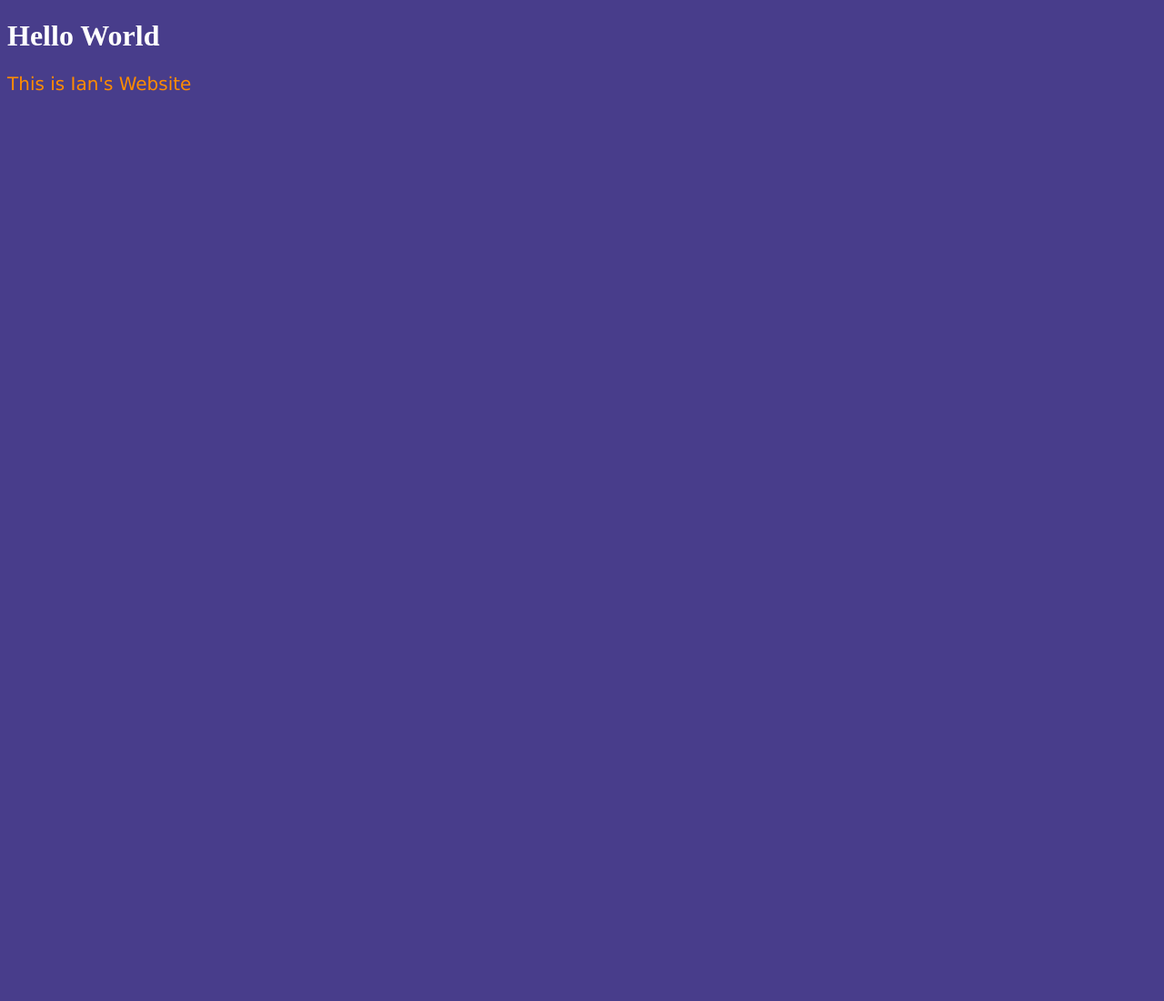
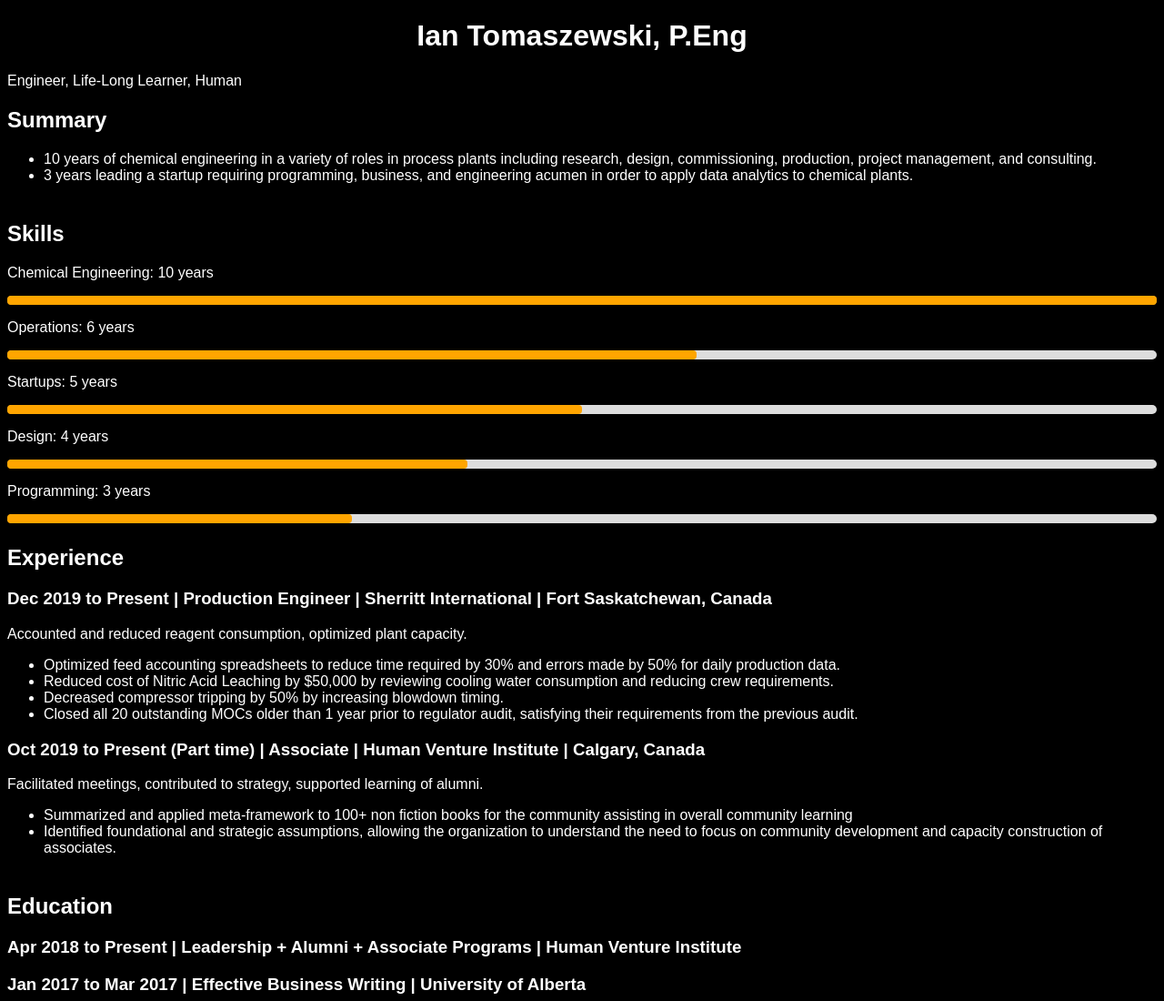
Before and after one commit to leaninglemur/sandbox, a plain HTML site: page index.html in a window 1280 px wide. Shown: the top 1100 px of the page at 91% size. Before the commit the page ends 800 px from the top, so only its background shows below. Drawn offline with Linux system fonts and the light colour scheme.

Commit message:
added content, scroll bar, skill bars

```diff
--- a/index.html
+++ b/index.html
@@ -1,13 +1,89 @@
 <!DOCTYPE html>
 <html>
 <head>
-    <title>Page Title</title>
+    <title>Ian Tomaszewski</title>
     <link rel="stylesheet" href="style.css">
+    <script src="main.js"></script>
+    <div class="progress-container">
+        <div class="progress-bar" id="myBar"></div>
+    </div>
+
 </head>
 <body>
+    <div class='nameplate'>
+        <h1>Ian Tomaszewski, P.Eng</h1>
+        <p>Engineer, Life-Long Learner, Human</p>
+    </div>
 
-    <h1>Hello World</h1>
-    <p>This is Ian's Website</p>
+    <div class = 'summary'>
+        <h2> Summary</h2>
+            <ul>
+                <li>10 years of chemical engineering in a variety of roles in process plants including
+                research, design, commissioning, production, project management, and consulting. </li>
+                <li>3 years leading a startup requiring programming, business, and engineering acumen
+                in order to apply data analytics to chemical plants.</li>
+            </ul>
+    </div>
+
+    <div class = 'skills'>
+        <h2>Skills</h2>
+        <p>Chemical Engineering: 10 years</p>
+        <div class="container">
+        <div class="skills chemeng"></div>
+        </div>
+
+        <p>Operations: 6 years</p>
+        <div class="container">
+        <div class="skills ops"></div>
+        </div>
+
+        <p>Startups: 5 years</p>
+        <div class="container">
+        <div class="skills startups"></div>
+
+        <p>Design: 4 years</p>
+        <div class="container">
+        <div class="skills design"></div>
+        </div>
+
+        <p>Programming: 3 years</p>
+        <div class="container">
+        <div class="skills programming"></div>
+
+    </div>
+
+    <div class = 'experience'>
+        <h2>Experience</h2>
+            <h3>Dec 2019 to Present    |    Production Engineer    |    Sherritt International   |   Fort Saskatchewan, Canada</h3>
+            <p>Accounted and reduced reagent consumption, optimized plant capacity.</p>
+            <ul>
+                <li>Optimized feed accounting spreadsheets to reduce time required by 30% and errors made by 50% for daily production data.</li>
+                <li>Reduced cost of Nitric Acid Leaching by $50,000 by reviewing cooling water consumption and reducing crew requirements.</li>
+                <li>Decreased compressor tripping by 50% by increasing blowdown timing.</li>
+                <li>Closed all 20 outstanding MOCs older than 1 year prior to regulator audit, satisfying their requirements from the previous audit.</li>
+            </ul>
+
+            <h3>Oct 2019 to Present (Part time)   |    Associate    |    Human Venture Institute   |   Calgary, Canada</h3>
+            <p>Facilitated meetings, contributed to strategy, supported learning of alumni.</p>
+            <ul>
+                <li>Summarized and applied meta-framework to 100+ non fiction books for the community assisting in overall community learning</li>
+                <li>Identified foundational and strategic assumptions, allowing the organization to understand the need to focus on community development and capacity construction of associates.</li>
+            </ul>
+
+
+    </div>
+
+    <div class = 'education'>
+        <h2>Education</h2>
+
+            <h3>Apr 2018 to Present    |   Leadership  +   Alumni  +  Associate Programs     |   Human Venture Institute</h3>
+            <h3>Jan 2017 to Mar 2017     |   Effective Business Writing    |   University of Alberta</h3>
+            <h3>Jan 2016 to Mar 2016     |   Applied Data Science with Python    |   Coursera</h3>
+            <h3>Mar 2013 to May 2013    |   Introduction to Hydrometallurgy    |   Edumine</h3>
+            <h3>Sep 2004 to Jun 2009     |   BSc. Chemical Engineering Co-op program           |   University of Alberta</h3>
+
+    </div>
 
 </body>
+<footer>Contact Ian</footer>
 </html>
--- /dev/null
+++ b/main.js
@@ -0,0 +1,9 @@
+// When the user scrolls the page, execute myFunction
+window.onscroll = function() {myFunction()};
+
+function myFunction() {
+  var winScroll = document.body.scrollTop || document.documentElement.scrollTop;
+  var height = document.documentElement.scrollHeight - document.documentElement.clientHeight;
+  var scrolled = (winScroll / height) * 100;
+  document.getElementById("myBar").style.width = scrolled + "%";
+}
--- a/style.css
+++ b/style.css
@@ -1,15 +1,84 @@
 body {
-    background-color: darkslateblue;
+    background-color: black;
   }
 
 h1 {
   color: white;
+  text-align: center;
+  font-family: Arial, Helvetica, sans-serif;
+}
+
+h2 {
+  color: white;
   text-align: left;
+  font-family: Arial, Helvetica, sans-serif;
+}
+
+h3 {
+  color: white;
+  text-align: left;
+  font-family: Arial, Helvetica, sans-serif;
 }
 
 p {
-    font-family: verdana;
-    font-size: 20px;
+  font-family: Arial, Helvetica, sans-serif;
   text-align: justify;
-    color: darkorange;
+  color: white;
+  text-align: left;
 }
+ul {
+  color: white;
+  font-family: Arial, Helvetica, sans-serif;
+}
+
+/* The progress container (grey background) */
+.progress-container {
+  position: fixed;
+  top: 0;
+  z-index: 1;
+  width: 100%;
+  background-color: black;
+  width: 100%;
+  height: 6px;
+}
+
+/* The progress bar (scroll indicator) */
+.progress-bar {
+  height: 6px;
+  background: orange;
+  width: 0%;
+}
+.nameplate{
+  height: 800 px;
+}
+/* Make sure that padding behaves as expected */
+* {box-sizing:border-box}
+
+.experience {
+  text-align: left; /* Right-align text */
+  padding-top: 5px; /* Add top padding */
+  padding-bottom: 5px; /* Add bottom padding */
+  color: white; /* White text color */
+  width: 100%;
+}
+
+/* Container for skill bars */
+.container {
+  width: 100%; /* Full width */
+  background-color: #ddd; /* Grey background */
+  height: 10px;
+  border-radius: 5px
+}
+
+.skills {
+  text-align: right; /* Right-align text */
+  padding-top: 5px; /* Add top padding */
+  padding-bottom: 5px; /* Add bottom padding */
+  color: white; /* White text color */
+}
+
+.chemeng {width: 100%; background-color: orange; height: 8px; border-radius: 4px;}
+.ops {width: 60%; background-color: orange; height: 8px; border-radius: 4px;}
+.design {width: 40%; background-color: orange; height: 8px; border-radius: 4px;}
+.programming {width: 30%; background-color: orange; height: 8px; border-radius: 4px;}
+.startups {width: 50%; background-color: orange; height: 8px; border-radius: 4px;}
```
Lines whose indentation alone changed are shown as unchanged.
